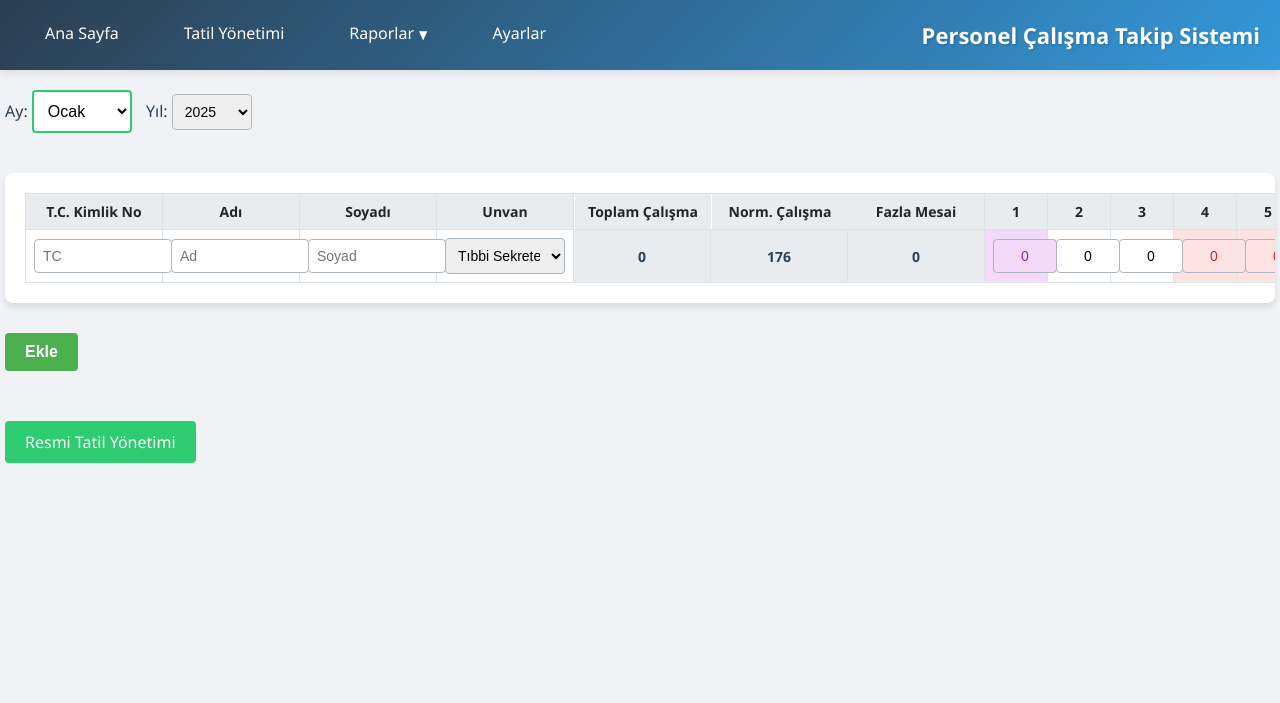
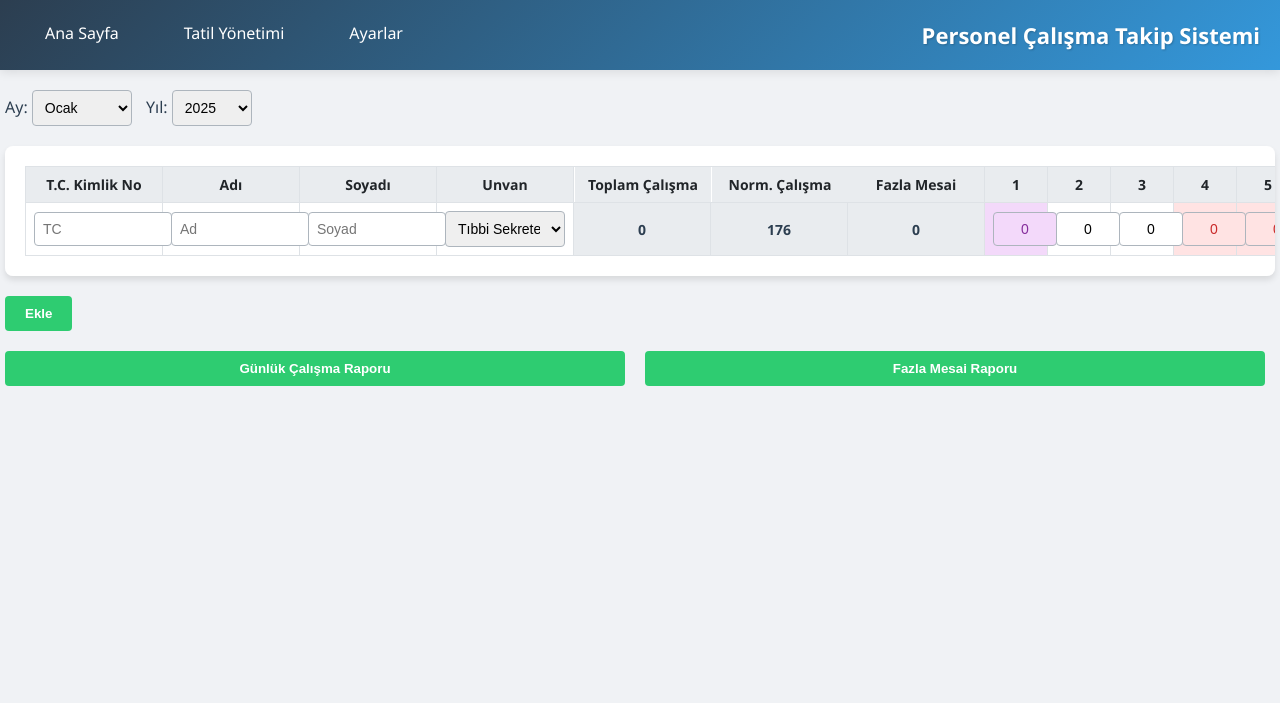
Before and after one commit to burhanmutlu/burhanmutlu.github.io, a PHP site: page /ash/index.html in a window 1280 px wide. Shown: the top 703 px of the page. Run offline with PHP 8.4, Linux system fonts and the light colour scheme; some libraries are stand-ins or nearby versions.

Commit message:
Add files via upload

```diff
--- a/ash/index.html
+++ b/ash/index.html
@@ -6,53 +6,6 @@
     <title>Personel Takip</title>
     <script src="https://unpkg.com/xlsx/dist/xlsx.full.min.js"></script>
     <link rel="stylesheet" href="style.css">
-    <style>
-        .header {
-            background-color: #f8f9fa;
-            padding: 20px;
-            text-align: center;
-            margin-bottom: 20px;
-            box-shadow: 0 2px 4px rgba(0,0,0,0.1);
-        }
-        .header h1 {
-            margin: 0;
-            color: #333;
-            font-size: 24px;
-        }
-        .nav-menu {
-            background-color: #333;
-            padding: 10px 0;
-            margin-bottom: 20px;
-        }
-        .nav-menu ul {
-            list-style-type: none;
-            margin: 0;
-            padding: 0;
-            display: flex;
-            justify-content: center;
-            gap: 20px;
-        }
-        .nav-menu li {
-            display: inline;
-        }
-        .nav-menu a {
-            color: white;
-            text-decoration: none;
-            padding: 8px 16px;
-            border-radius: 4px;
-            transition: background-color 0.3s;
-        }
-        .nav-menu a:hover {
-            background-color: #555;
-        }
-        .nav-menu a.active {
-            background-color: #4CAF50;
-        }
-        .main-content {
-            margin: 0 auto;
-            padding: 0 5px;
-        }
-    </style>
 </head>
 <body>
     <div id="menu-container"></div>
@@ -65,7 +18,7 @@
                 });
         </script>
         <label for="monthSelect">Ay:</label>
-        <select id="monthSelect" onchange="generateCalendar()" style="width: 100px; margin-right: 10px;">
+        <select id="monthSelect" onchange="generateCalendar()">
             <option value="1">Ocak</option>
             <option value="2">Şubat</option>
             <option value="3">Mart</option>
@@ -81,7 +34,7 @@
         </select>
 
         <label for="yearSelect">Yıl:</label>
-        <select id="yearSelect" onchange="generateCalendar()" style="width: 80px;">
+        <select id="yearSelect" onchange="generateCalendar()">
             <option value="2025" selected>2025</option>
             <option value="2026">2026</option>
             <option value="2027">2027</option>
@@ -123,10 +76,11 @@
                 </tbody>
             </table>
         </div>
-        <button onclick="addRow()" class="primary-button" style="background-color: #4CAF50; color: white; padding: 10px 20px; border: none; border-radius: 4px; cursor: pointer; font-size: 16px; margin: 10px 0; transition: background-color 0.3s;">Ekle</button>
+        <button onclick="addRow()" class="primary-button">Ekle</button>
 
-        <div style="margin-top: 20px;">
-            <a href="holidays.html" class="nav-link">Resmi Tatil Yönetimi</a>
+        <div class="report-buttons">
+            <button onclick="generateDailyReport()" class="primary-button">Günlük Çalışma Raporu</button>
+            <button onclick="generateOvertimeReport()" class="primary-button">Fazla Mesai Raporu</button>
         </div>
 
         <!-- İzin tipi seçme kutusu (gizli) -->
@@ -614,13 +568,19 @@
                         }
                     });
 
-                    excelData.push([
-                        `${day}/${month}/${year}`,
-                        workers8.join('\n'),
-                        workers16.join('\n'),
-                        workers24.join('\n'),
-                        workersOnLeave.join('\n')
-                    ]);
+                    // Her çalışma saati grubu için ayrı satırlar oluştur
+                    const maxRows = Math.max(workers8.length, workers16.length, workers24.length, workersOnLeave.length, 1);
+
+                    for (let i = 0; i < maxRows; i++) {
+                        const rowData = [
+                            i === 0 ? `${day}/${month}/${year}` : "", // İlk satırda tarih, diğerlerinde boş
+                            workers8[i] || "",
+                            workers16[i] || "",
+                            workers24[i] || "",
+                            workersOnLeave[i] || ""
+                        ];
+                        excelData.push(rowData);
+                    }
                 }
 
                 const workbook = XLSX.utils.book_new();
--- a/ash/menu.html
+++ b/ash/menu.html
@@ -258,13 +258,6 @@
             <ul>
                 <li><a href="index.html" id="home-link">Ana Sayfa</a></li>
                 <li><a href="holidays.html" id="holidays-link">Tatil Yönetimi</a></li>
-                <li class="has-submenu">
-                    <a href="#" id="reports-link">Raporlar</a>
-                    <div class="submenu">
-                        <a href="#" onclick="generateDailyReport()">Günlük Çalışma Raporu</a>
-                        <a href="#" onclick="generateOvertimeReport()">Fazla Mesai Raporu</a>
-                    </div>
-                </li>
                 <li><a href="#" id="settings-link">Ayarlar</a></li>
             </ul>
             <h1 class="title">Personel Çalışma Takip Sistemi</h1>
--- a/ash/style.css
+++ b/ash/style.css
@@ -5,6 +5,57 @@ body {
     padding: 20px;
     background-color: #f0f2f5;
     color: #2c3e50;
+}
+
+/* Header Stilleri */
+.header {
+    background-color: #f8f9fa;
+    padding: 20px;
+    text-align: center;
+    margin-bottom: 20px;
+    box-shadow: 0 2px 4px rgba(0,0,0,0.1);
+}
+
+.header h1 {
+    margin: 0;
+    color: #333;
+    font-size: 24px;
+}
+
+/* Navigasyon Menü Stilleri */
+.nav-menu {
+    background-color: #333;
+    padding: 10px 0;
+    margin-bottom: 20px;
+}
+
+.nav-menu ul {
+    list-style-type: none;
+    margin: 0;
+    padding: 0;
+    display: flex;
+    justify-content: center;
+    gap: 20px;
+}
+
+.nav-menu li {
+    display: inline;
+}
+
+.nav-menu a {
+    color: white;
+    text-decoration: none;
+    padding: 8px 16px;
+    border-radius: 4px;
+    transition: background-color 0.3s;
+}
+
+.nav-menu a:hover {
+    background-color: #555;
+}
+
+.nav-menu a.active {
+    background-color: #4CAF50;
 }
 
 /* Container ve Tablo Stilleri */
@@ -198,14 +249,14 @@ button {
     border-bottom: none;
 }
 
-/* Ay Seçici Stili */
+/* Ay ve Yıl Seçici Stilleri */
 #monthSelect {
-    padding: 10px;
-    font-size: 16px;
-    border: 2px solid #2ecc71;
-    border-radius: 4px;
-    background-color: white;
-    margin-bottom: 20px;
+    width: 100px;
+    margin-right: 10px;
+}
+
+#yearSelect {
+    width: 80px;
 }
 
 /* Başlık Stilleri */
@@ -235,3 +286,16 @@ h3 {
     margin: 0 auto;
     padding: 0 5px;
 }
+
+/* Rapor Butonları */
+.report-buttons {
+    margin-top: 20px;
+    display: flex;
+    gap: 10px;
+    flex-wrap: wrap;
+}
+
+.report-buttons .primary-button {
+    flex: 1;
+    min-width: 200px;
+}
```
